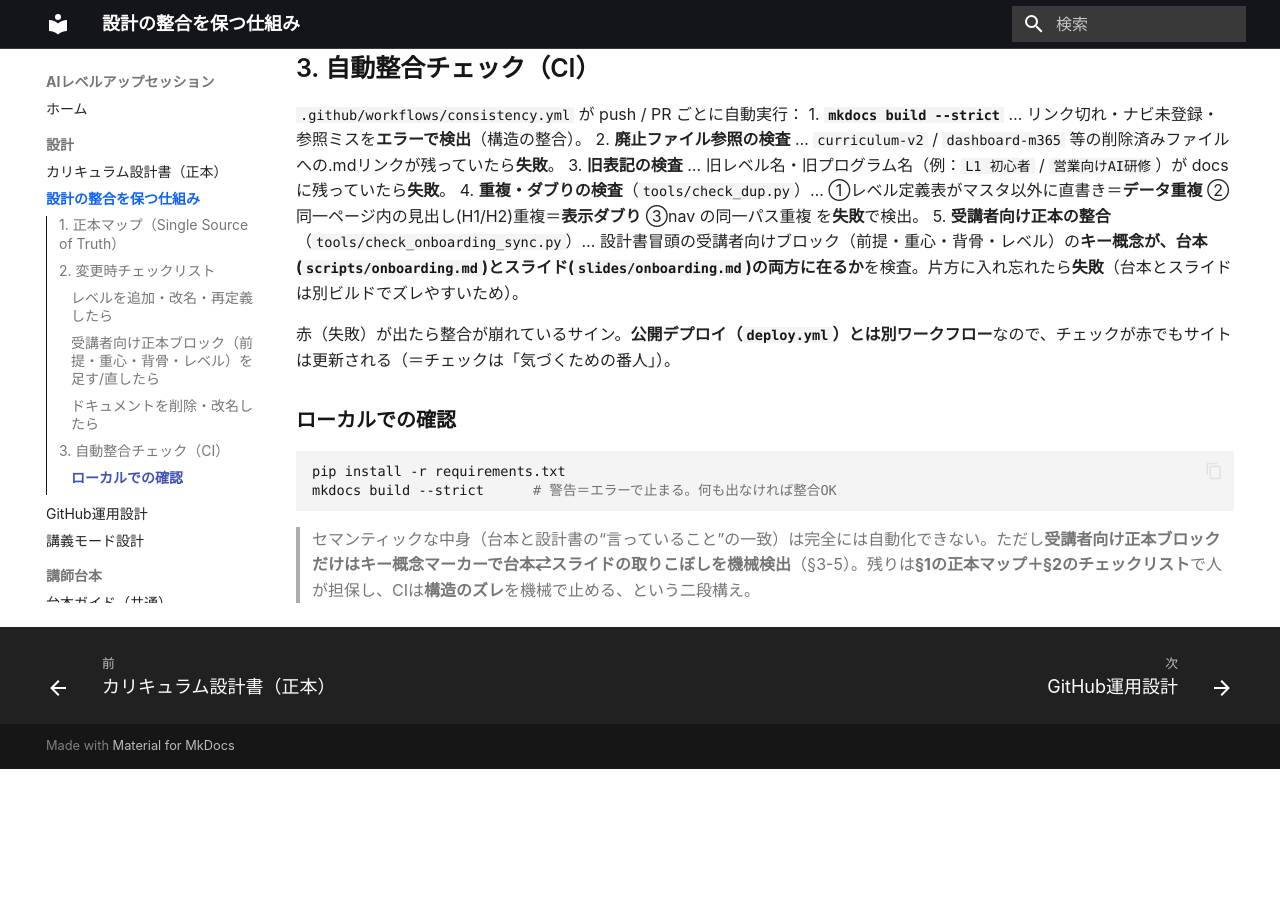
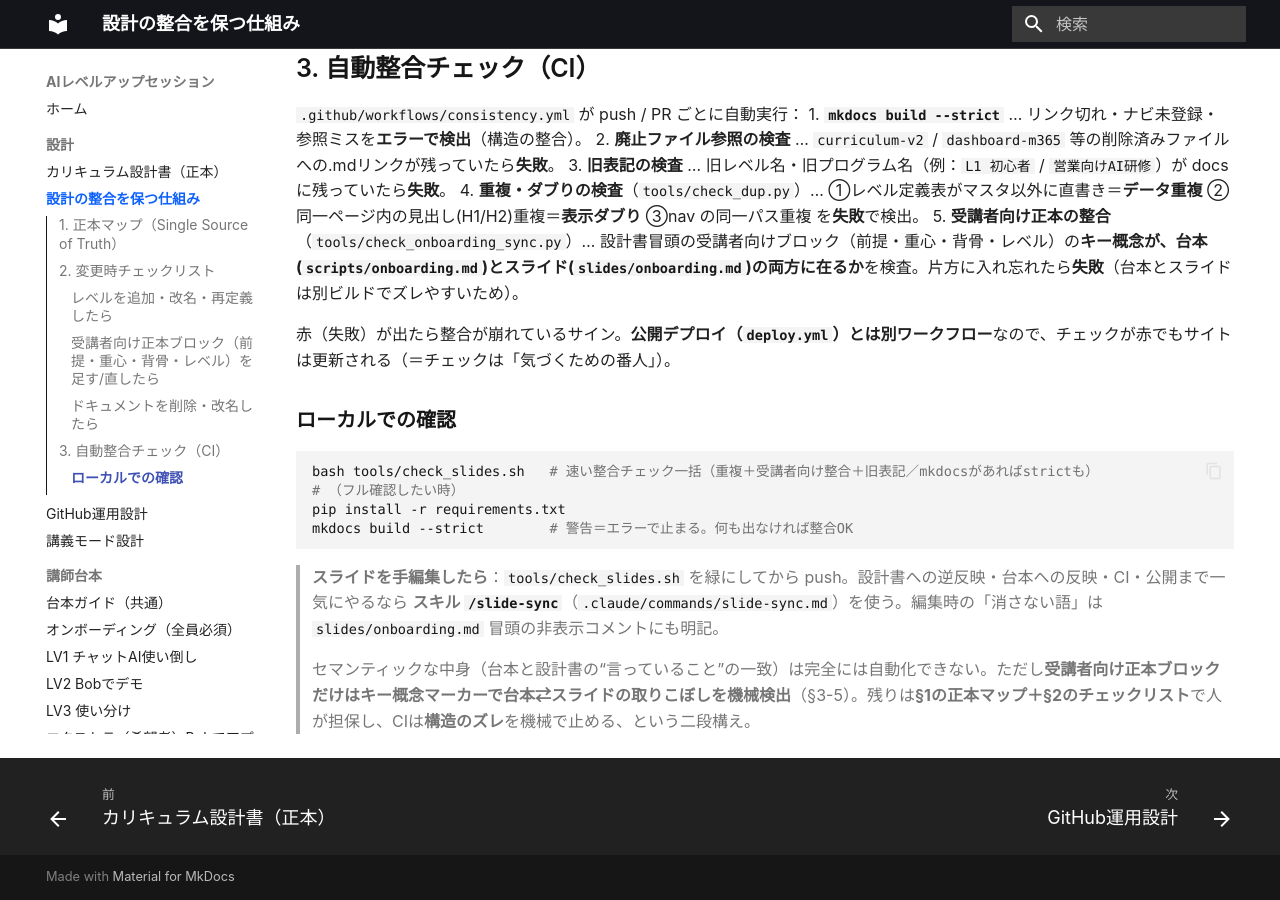
Before and after one commit to horiken1977/ai-education, an MkDocs documentation site: the page built from docs/design/maintenance.md, in a window 1280 px wide and 900 px high, scrolled down 1795 px. Built offline with MkDocs 1.6.1 and Material for MkDocs 9.7.7, drawn with Linux system fonts in a browser that asks for light colours; some web fonts are replaced; before the commit the page ends 2564 px from its top, so only the background shows below that.

Commit message:
tools: スライド手編集の運用を整備（check_slides.sh＋番人のコメント無視＋編集リマインダ）
- tools/check_slides.sh を追加：重複＋受講者向け整合＋旧表記を一括チェック（緑ならpush可）。
- check_onboarding_sync.py：HTMLコメントを除去して実体だけで判定（リマインダ語で“偽の緑”にならない）。
- slides/onboarding.md 冒頭に「消さない語」リストを非表示コメントで明記（スライドには映らない）。
- maintenance.md にローカル確認手順とスキル /slide-sync を追記。
（/slide-sync スキル本体は .claude/commands/ に配置＝リポジトリ外のローカル設定）

Co-Authored-By: Claude Opus 4.8 <noreply@anthropic.com>

````diff
--- a/docs/design/maintenance.md
+++ b/docs/design/maintenance.md
@@ -55,8 +55,11 @@
 
 ### ローカルでの確認
 ```bash
+bash tools/check_slides.sh   # 速い整合チェック一括（重複＋受講者向け整合＋旧表記／mkdocsがあればstrictも）
+# （フル確認したい時）
 pip install -r requirements.txt
-mkdocs build --strict      # 警告＝エラーで止まる。何も出なければ整合OK
+mkdocs build --strict        # 警告＝エラーで止まる。何も出なければ整合OK
 ```
+> **スライドを手編集したら**：`tools/check_slides.sh` を緑にしてから push。設計書への逆反映・台本への反映・CI・公開まで一気にやるなら **スキル `/slide-sync`**（`.claude/commands/slide-sync.md`）を使う。編集時の「消さない語」は `slides/onboarding.md` 冒頭の非表示コメントにも明記。
 
 > セマンティックな中身（台本と設計書の“言っていること”の一致）は完全には自動化できない。ただし**受講者向け正本ブロックだけはキー概念マーカーで台本⇄スライドの取りこぼしを機械検出**（§3-5）。残りは**§1の正本マップ＋§2のチェックリスト**で人が担保し、CIは**構造のズレ**を機械で止める、という二段構え。
--- a/docs/slides/onboarding.md
+++ b/docs/slides/onboarding.md
@@ -4,6 +4,14 @@ theme: ibm
 paginate: true
 header: 'AIレベルアップセッション — オンボーディング'
 ---
+
+<!--
+編集メモ（スライドには映りません）── オンボの「消さない語」＝番人 tools/check_onboarding_sync.py が監視。
+言い回しは自由に変えてOK。ただし次の“語そのもの”をスライドから消すとCIが赤になります：
+  一気通貫 / RFP / 手を動か / 成果物 / 卒業条件 / LV3 / ①調べる / 渡し方 / 12週 / 7割
+この語ごと変えたい時は check_onboarding_sync.py の CHECKS と 台本 scripts/onboarding.md も一緒に更新。
+編集後は必ず: bash tools/check_slides.sh  （赤が無ければ push＝自動デプロイ）
+-->
 
 <!-- _class: lead -->
 # 会議の「録画」を議事録に
````
Also changed, not shown: 2 other files.
